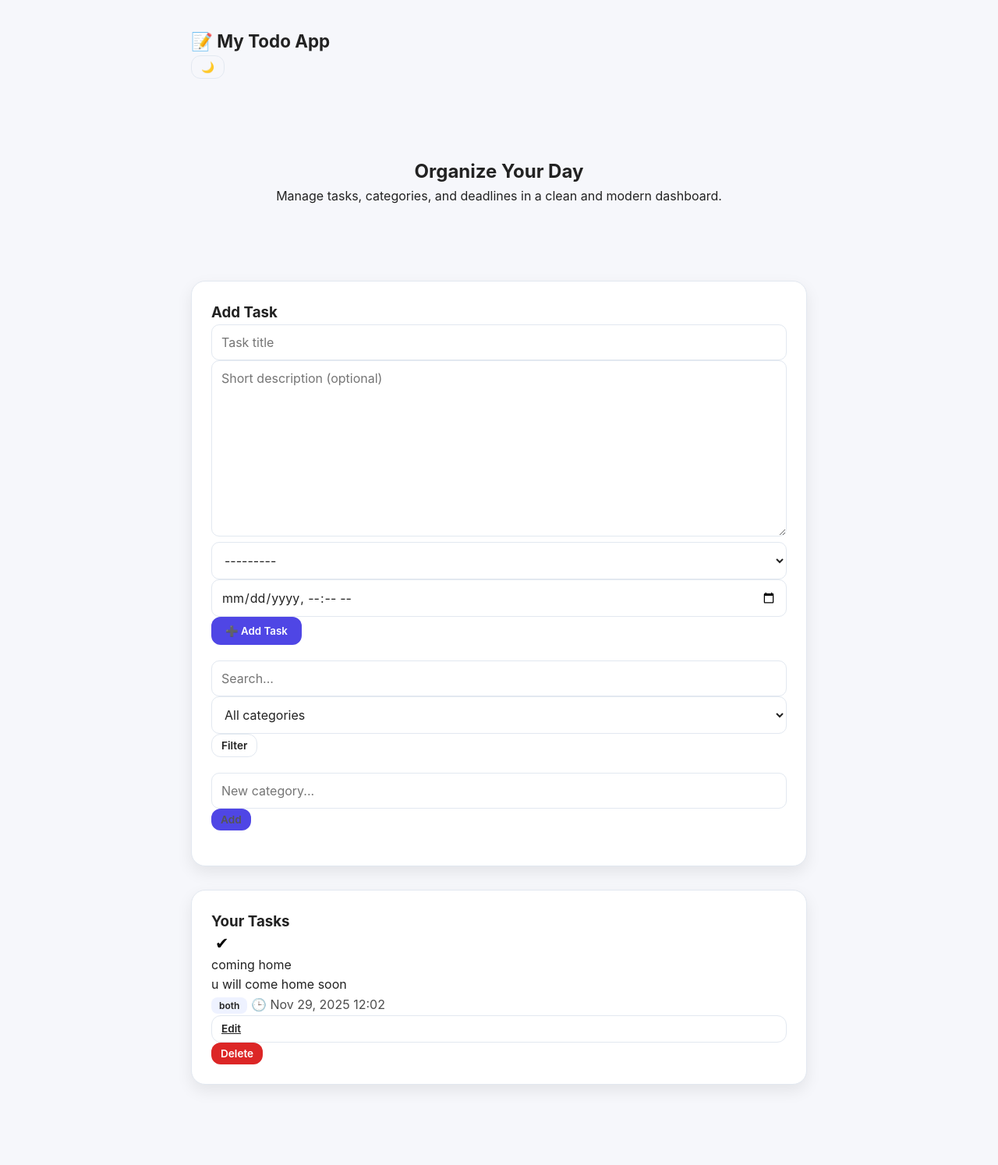
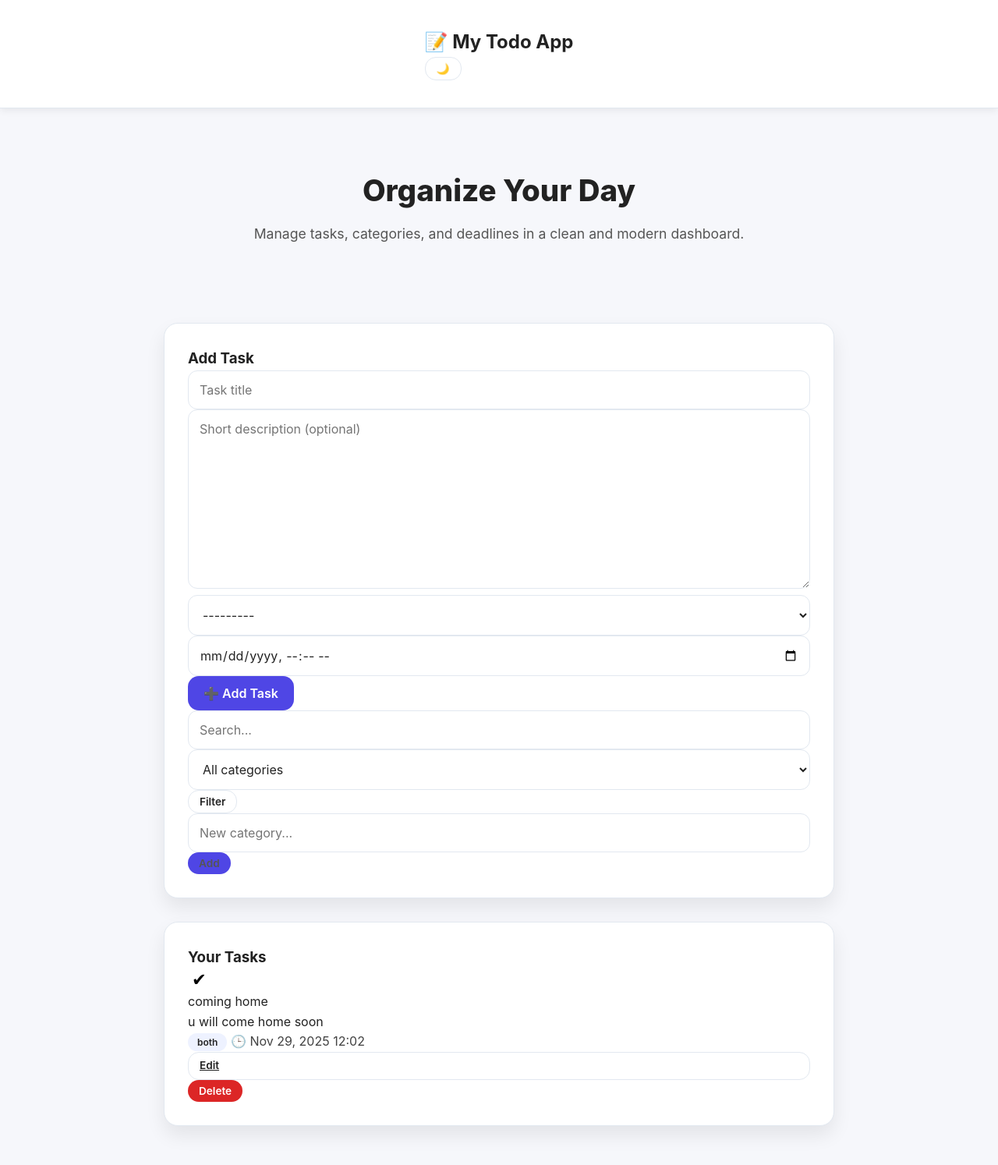
Before and after one commit to Clinton1029/django_todo, a Django app: page / in a window 1280 px wide. Shown: the whole page at 78% size. Before the commit the page ends 1395 px from the top, so only its background shows below. Run offline with Django 5.2, Linux system fonts and the light colour scheme; data comes from the database, SQL or seed files in the repository.

Commit message:
updated ui page of index.html

```diff
--- a/todo/static/styles.css
+++ b/todo/static/styles.css
@@ -39,31 +39,17 @@ body {
   background: var(--bg);
   color: var(--text);
   line-height: 1.6;
-  padding-bottom: 50px;
+  min-height: 100vh;
+  transition: background 0.3s, color 0.3s;
 }
 
 /* -----------------------------------------------------------
-   LAYOUT BASICS
+   LAYOUT
 ------------------------------------------------------------ */
 .container {
-  max-width: 830px;
+  max-width: 900px;
   margin: auto;
   padding: 20px;
-}
-
-/* -----------------------------------------------------------
-   GLASS EFFECT
------------------------------------------------------------- */
-.glass {
-  background: rgba(255,255,255,0.25);
-  border: 1px solid rgba(255,255,255,0.08);
-  backdrop-filter: blur(12px);
-  border-radius: 16px;
-  padding: 25px;
-}
-
-.dark .glass {
-  background: rgba(255,255,255,0.05);
 }
 
 /* -----------------------------------------------------------
@@ -73,33 +59,39 @@ body {
   position: sticky;
   top: 0;
   z-index: 50;
-  margin-bottom: 20px;
+  margin-bottom: 25px;
   padding: 15px 0;
+  background: var(--card);
+  border-bottom: 1px solid var(--border);
+  box-shadow: 0 2px 10px var(--shadow);
+  display: flex;
+  justify-content: space-between;
+  align-items: center;
 }
 
 .logo {
   font-weight: 700;
-  font-size: 1.4rem;
+  font-size: 1.5rem;
 }
 
 /* -----------------------------------------------------------
-   HERO SECTION
+   HERO
 ------------------------------------------------------------ */
 .hero {
   text-align: center;
-  padding: 45px 20px;
+  padding: 50px 20px;
   margin-bottom: 30px;
 }
 
-.hero-title {
-  font-size: 2.2rem;
+.hero h2 {
+  font-size: 2.4rem;
   font-weight: 800;
   margin-bottom: 10px;
 }
 
-.hero-desc {
+.hero p {
   color: var(--subtext);
-  font-size: 1.05rem;
+  font-size: 1.1rem;
 }
 
 /* -----------------------------------------------------------
@@ -108,79 +100,56 @@ body {
 .card {
   background: var(--card);
   border-radius: 18px;
-  padding: 25px;
-  box-shadow: 0 8px 20px var(--shadow);
+  padding: 30px;
+  box-shadow: 0 12px 24px var(--shadow);
   border: 1px solid var(--border);
   margin-bottom: 30px;
+  transition: transform 0.25s, box-shadow 0.25s;
 }
 
-.elevated {
-  transition: 0.25s;
-}
-
-.elevated:hover {
+.card:hover {
   transform: translateY(-3px);
+  box-shadow: 0 16px 32px var(--shadow);
 }
 
 /* -----------------------------------------------------------
-   TITLES
+   FORM ELEMENTS
 ------------------------------------------------------------ */
-.section-title {
-  margin-bottom: 15px;
-  font-size: 1.3rem;
-  font-weight: 600;
-}
-
-/* -----------------------------------------------------------
-   FORMS
------------------------------------------------------------- */
-.add-form,
-.filter-form,
-.add-category-form {
-  margin-bottom: 20px;
-}
-
-.grid-form .form-grid {
-  display: grid;
-  gap: 12px;
-}
-
-input,
-textarea,
-select {
+input, textarea, select {
   width: 100%;
-  padding: 12px;
-  border-radius: 10px;
+  padding: 14px;
+  border-radius: 12px;
   border: 1px solid var(--border);
   background: var(--card);
   color: var(--text);
   font-size: 1rem;
   outline: none;
-  transition: border 0.25s;
+  transition: border 0.3s, background 0.3s;
 }
 
-input:focus,
-select:focus,
-textarea:focus {
+input:focus, select:focus, textarea:focus {
   border-color: var(--accent);
+  box-shadow: 0 0 0 3px rgba(99, 102, 241, 0.2);
 }
 
 textarea {
   resize: vertical;
+  min-height: 80px;
 }
 
 /* -----------------------------------------------------------
    BUTTONS
 ------------------------------------------------------------ */
 .btn {
-  padding: 10px 18px;
-  border-radius: 12px;
+  padding: 12px 20px;
+  border-radius: 14px;
   border: none;
   cursor: pointer;
   background: var(--accent);
   color: #fff;
   font-weight: 600;
-  transition: 0.25s;
+  font-size: 1rem;
+  transition: all 0.25s;
 }
 
 .btn:hover {
@@ -188,7 +157,7 @@ textarea {
 }
 
 .btn.small {
-  padding: 6px 12px;
+  padding: 6px 14px;
   font-size: 0.85rem;
 }
 
@@ -216,6 +185,9 @@ textarea {
 ------------------------------------------------------------ */
 .task-list {
   list-style: none;
+  display: flex;
+  flex-direction: column;
+  gap: 12px;
 }
 
 .modern-task {
@@ -242,11 +215,10 @@ textarea {
   gap: 18px;
 }
 
-/* Checkboxes */
 .checkbox {
   background: transparent;
   border: none;
-  font-size: 1.3rem;
+  font-size: 1.4rem;
   cursor: pointer;
   padding: 0 5px;
 }
@@ -275,15 +245,15 @@ textarea {
 }
 
 .chip {
-  padding: 3px 10px;
+  padding: 4px 12px;
   background: var(--chip);
-  border-radius: 8px;
+  border-radius: 12px;
   font-size: 0.75rem;
   font-weight: 600;
 }
 
 .due {
-  opacity: 0.8;
+  opacity: 0.85;
 }
 
 /* -----------------------------------------------------------
```
Also changed, not shown: other parts of todo/static/styles.css (+30 -7 lines).
